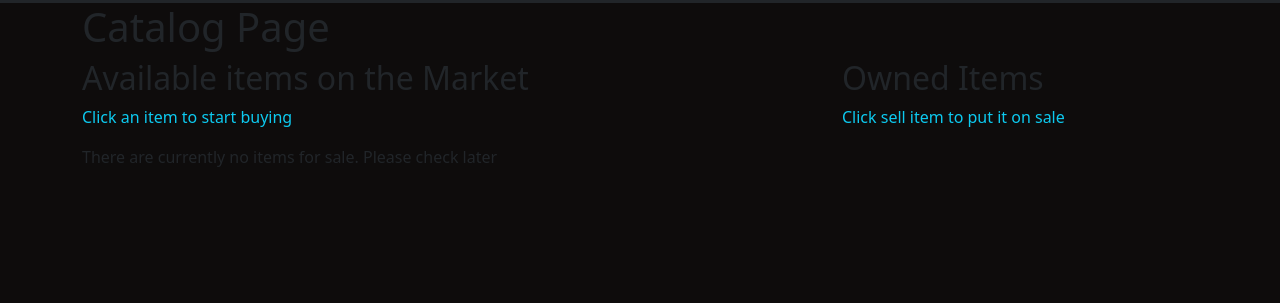
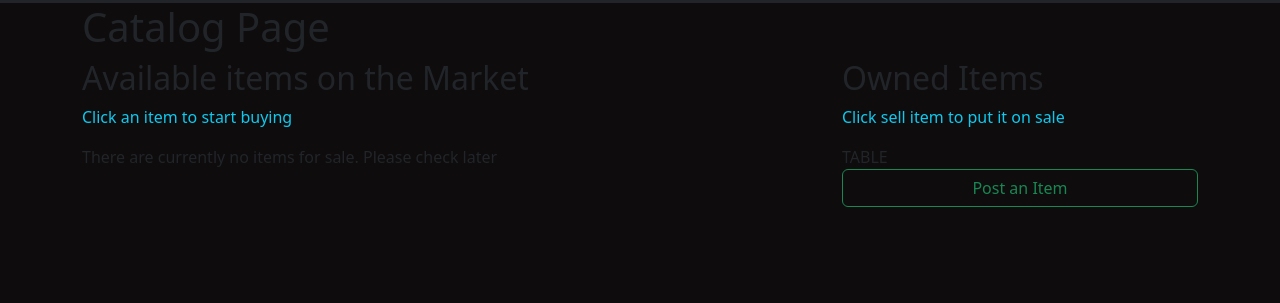
Before and after one commit to fronomenal/flask_sql_store, a Flask app: page /catalog in a window 1280 px wide. Shown: the part 69-372 px from the top of the page. Run offline with Flask 2, Linux system fonts and the light colour scheme; a user stored in the database is signed in; data comes from the database, SQL or seed files in the repository.

Commit message:
add structure and styling for posting item

```diff
--- a/app/controllers/routes/catalog.py
+++ b/app/controllers/routes/catalog.py
@@ -1,11 +1,16 @@
 from app.server import server, render_template, Item, request, current_user, flash, db
-from app.utils.forms import PurchaseItemForm
+from app.utils.forms import PurchaseItemForm, PostItemForm
 
 @server.route("/catalog", methods=["GET", "POST"])
 def catalog():
     purchase_form = PurchaseItemForm()
+    postitem_form = PostItemForm()
 
     if request.method == "POST":
+
+        if request.form.get("_method"):
+            pass
+
         item = int(request.form.get("purchased_item"))
         item_obj = Item.query.get(item)
 
@@ -28,4 +33,4 @@
             items=Item.query.all()
 
 
-        return render_template("catalog.html", items=items, purchase_form=purchase_form)
+        return render_template("catalog.html", items=items, purchase_form=purchase_form, owned_items=None, postitem_form=postitem_form)
--- a/app/templates/catalog.html
+++ b/app/templates/catalog.html
@@ -50,10 +50,13 @@
             <p>There are currently no items for sale. Please check later</p>
         {% endif %}
     </div>
+    {% include "includes/post_modal.html" %}
     <div class="col-4">
         <h2>Owned Items</h2>
         {% if current_user.is_authenticated %}
             <p class="text-info">Click sell item to put it on sale</p>
+            <section>TABLE</section>
+            <button class="btn btn-outline-success w-100"   data-bs-toggle="modal" data-bs-target="#postModal">Post an Item</button>
         {% else %}
         <p class="text-info"><a href="{{ url_for('login') }}">LogIn</a> to see or post personal items</p>
         {% endif %}
--- /dev/null
+++ b/app/templates/includes/post_modal.html
@@ -0,0 +1,32 @@
+  <div class="modal fade" id="postModal" tabindex="-1" aria-labelledby="postModalLabel" aria-hidden="true">
+    <div class="modal-dialog modal-dialog-centered">
+      <div class="modal-content bg-secondary text-white">
+        <div class="modal-header">
+          <h5 class="modal-title" id="exampleModalLabel">Item Form</h5>
+          <button type="button" class="btn-close" data-bs-dismiss="modal" aria-label="Close"></button>
+        </div>
+        <div class="modal-body">
+          <section class="text-center">
+            <h3 class="text-center"> Fill in the information about your item</h3>
+            <form action="" method="POST">
+              {{ postitem_form.hidden_tag() }}
+              <input name="_method" type="hidden" value="put">
+              {{postitem_form.itmname.label(for="item-name")}}
+              {{postitem_form.itmname(class="form-control", placeholder="Item Name", id="item-name")}}
+              {{postitem_form.price.label(for="item-price")}}
+              {{postitem_form.price(class="form-control", placeholder="Item Price", id="item-price")}}
+              {{postitem_form.barcode.label(for="item-barcode")}}
+              {{postitem_form.barcode(class="form-control", placeholder="Item Barcode", id="item-barcode")}}
+              {{postitem_form.description.label(for="item-description")}}
+              {{postitem_form.description(class="form-control", placeholder="Item Description", id="item-Description")}}
+              <br>
+              {{ postitem_form.submit(class="btn btn-primary btn-block ms-auto") }}
+            </form>
+          </section>
+        </div>
+        <div class="modal-footer">
+          <button type="button" class="btn btn-secondary" data-bs-dismiss="modal">Close</button>
+        </div>
+      </div>
+    </div>
+  </div>
--- a/app/utils/forms.py
+++ b/app/utils/forms.py
@@ -1,5 +1,5 @@
 from flask_wtf import FlaskForm
-from wtforms import StringField, PasswordField, SubmitField, HiddenField, EmailField
+from wtforms import StringField, PasswordField, SubmitField, HiddenField, EmailField, IntegerField, TextAreaField
 from wtforms.validators import Length, EqualTo, Email, DataRequired, ValidationError
 from app.models.User import User
 
@@ -33,3 +33,10 @@
 
 class SellItemForm(FlaskForm):
     submit = SubmitField(label="Sell Item!")
+
+class PostItemForm(FlaskForm):
+    itmname = StringField(label="Item Name:", validators=[Length(min=3, max=30), DataRequired()])
+    price = IntegerField(label="Item Price in Dollars:", validators=[DataRequired()])
+    barcode = StringField(label="Item Name:", validators=[Length(min=12, max=12)])
+    description = TextAreaField(label="Item Description:")
+    submit = SubmitField(label="Post Item")
```
Lines whose indentation alone changed are shown as unchanged.
